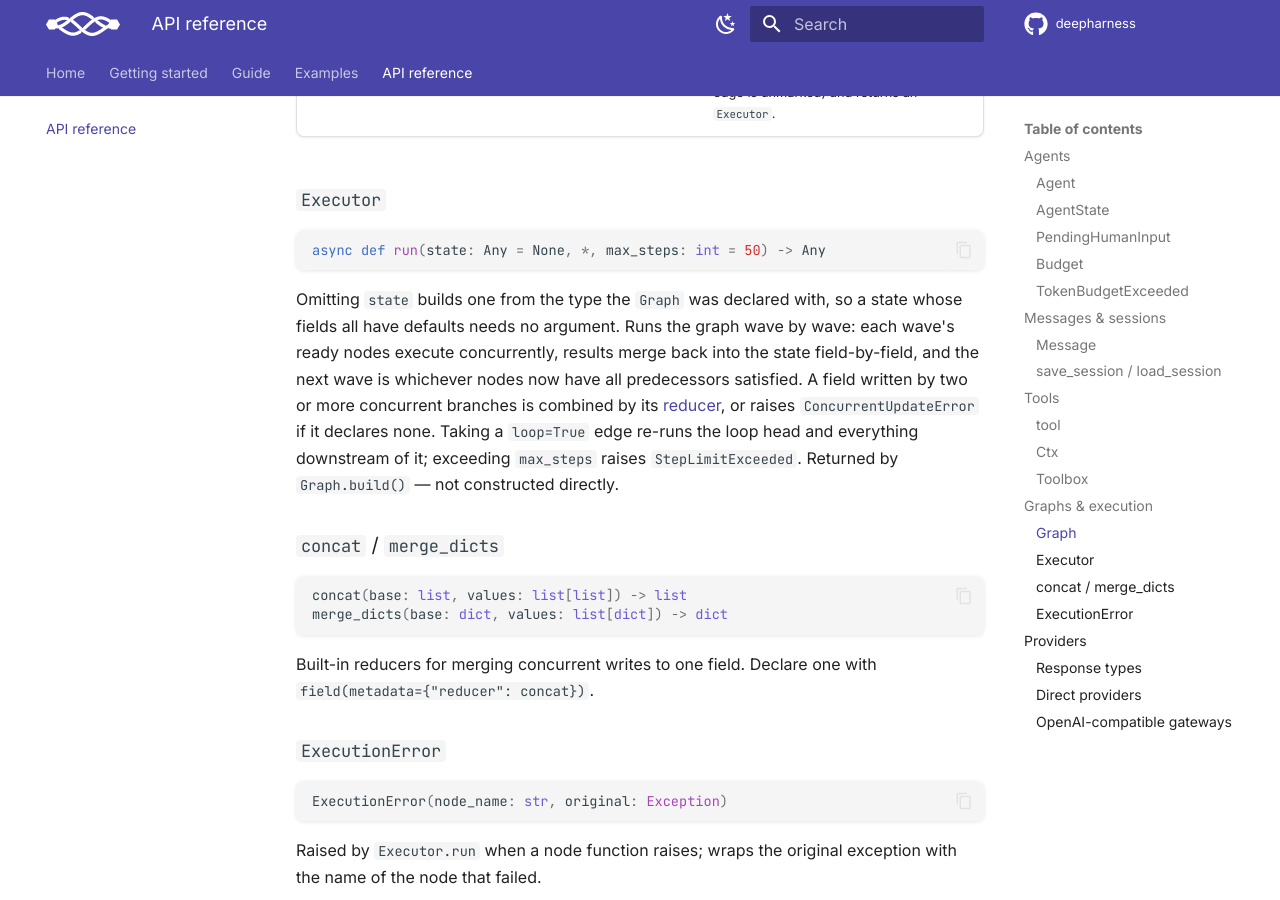
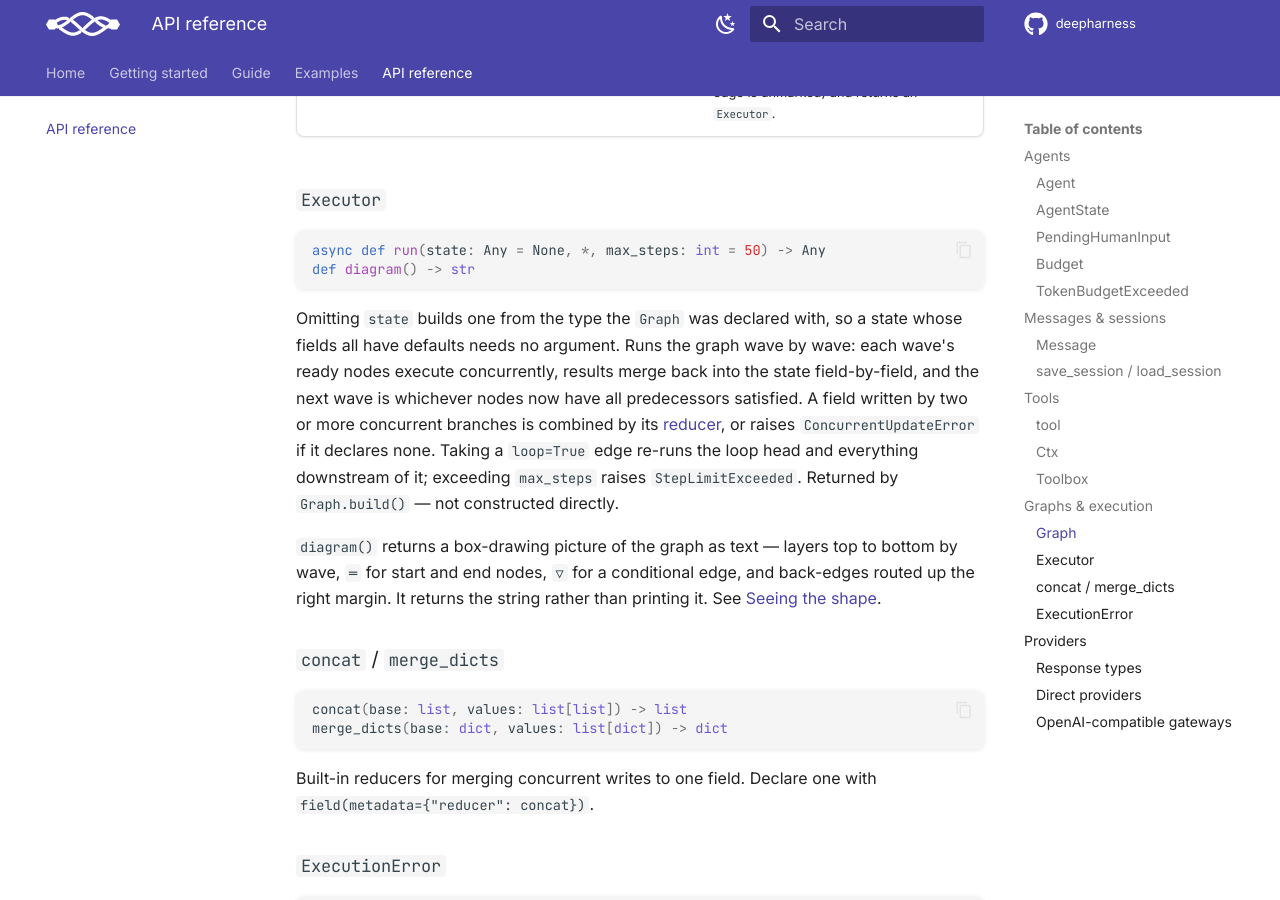
Before and after one commit to sayedshaun/deepharness, an MkDocs documentation site: the page built from docs/reference/api.md, in a window 1280 px wide and 900 px high, scrolled down 5051 px. Built offline with MkDocs 1.6.1 and Material for MkDocs 9.7.7, drawn with Linux system fonts in a browser that asks for light colours; comment, search, counter and statistics services are not loaded.

Commit message:
docs: add diagram to the API reference

````diff
--- a/docs/reference/api.md
+++ b/docs/reference/api.md
@@ -181,6 +181,7 @@ Graph(state_type: type)
 
 ```python
 async def run(state: Any = None, *, max_steps: int = 50) -> Any
+def diagram() -> str
 ```
 
 Omitting `state` builds one from the type the `Graph` was declared with, so a state whose
@@ -192,6 +193,11 @@ satisfied. A field written by two or more concurrent branches is combined by its
 Taking a `loop=True` edge re-runs the loop head and everything downstream of it; exceeding
 `max_steps` raises `StepLimitExceeded`. Returned by `Graph.build()` — not constructed
 directly.
+
+`diagram()` returns a box-drawing picture of the graph as text — layers top to bottom by
+wave, `═` for start and end nodes, `▽` for a conditional edge, and back-edges routed up the
+right margin. It returns the string rather than printing it. See
+[Seeing the shape](../guide/graph.md#seeing-the-shape).
 
 ### `concat` / `merge_dicts`
 
````
